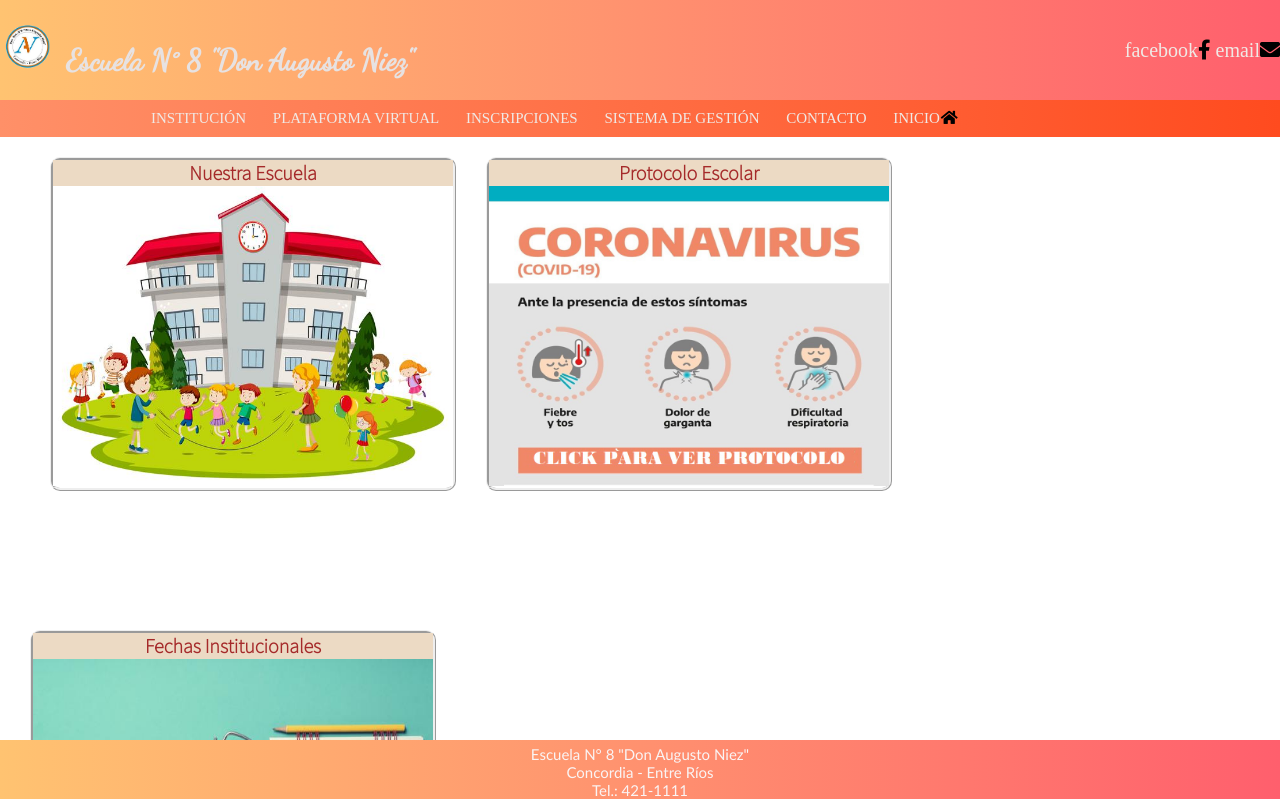
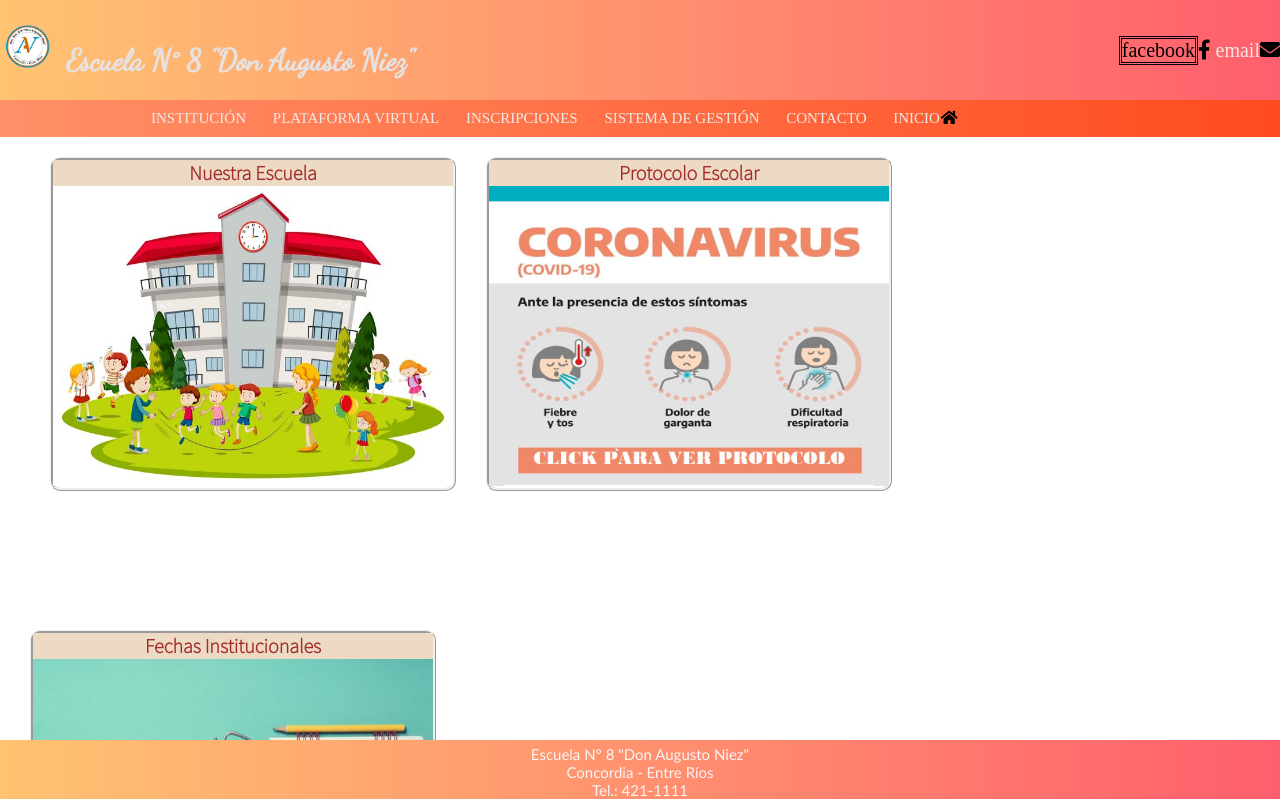
Before and after one commit to cuevabros2004/EscuelaNiez, a plain HTML site: page index.html in a window 1280 px wide. In both pictures the pointer is over the link "facebook". Shown: the top 799 px of the page. Drawn offline with Linux system fonts and the light colour scheme.

Commit message:
agregado de animaciones

```diff
--- a/css/estilo.css
+++ b/css/estilo.css
@@ -71,7 +71,13 @@
     display: inline-block;
  }
 
- .menu__link{
+ a:hover{
+    color:black;
+    border-style: double;
+
+ }
+
+  .menu__link{
     display: inline-block;
     padding-left: 2%;
    }
```
Also changed, not shown: index.html (+0 -2 lines).
